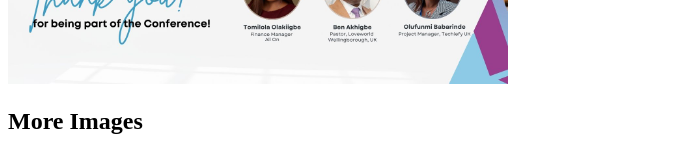
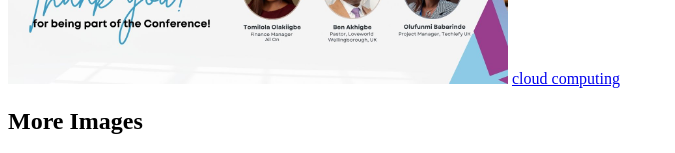
Before and after one commit to Baga-13/Coder-series-Tutorial, a plain HTML site: page index.html in a window 1280 px wide. Shown: the part 341-494 px from the top of the page, without its empty margins (0-675 px from the left). Drawn offline with Linux system fonts and the light colour scheme.

Commit message:
Update index.html

```diff
--- a/index.html
+++ b/index.html
@@ -12,7 +12,7 @@
   <!-- Display image -->
   <h2>Our Fellowship</h2>
   <img src="Cell_Fellowship_ThankYou.jpg" alt="Thank You" width="500">
-
+<a href="https://baga-13.github.io/Coder-series-Tutorial/" target="_blank">cloud computing</a>
   <!-- Display image inside the images/ folder -->
   <h2>More Images</h2>
   <img src="images/sample.png" alt="Sample Image" width="400">
```
